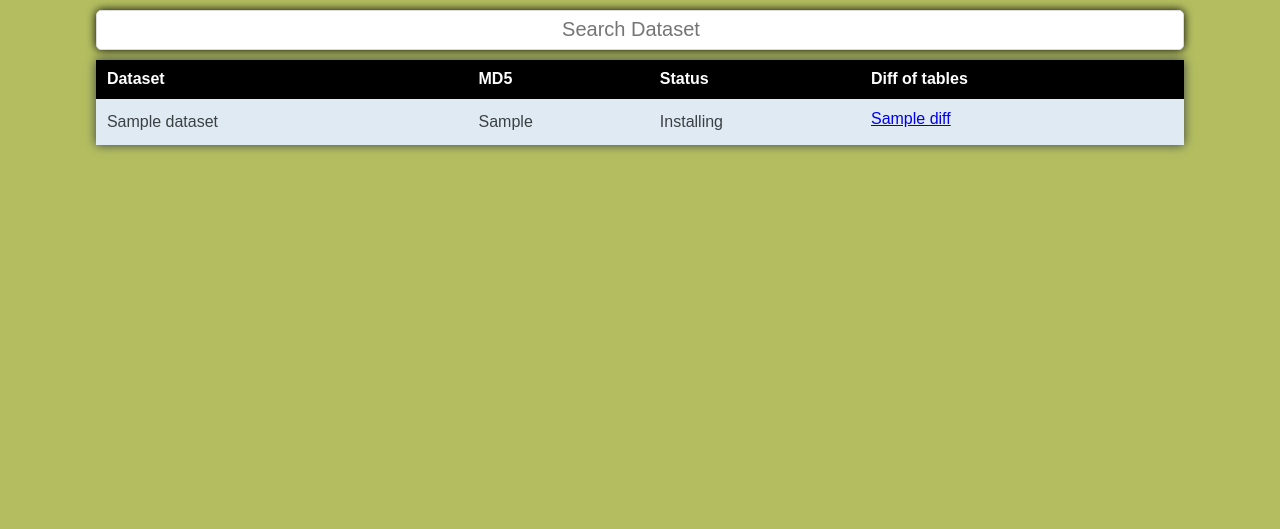
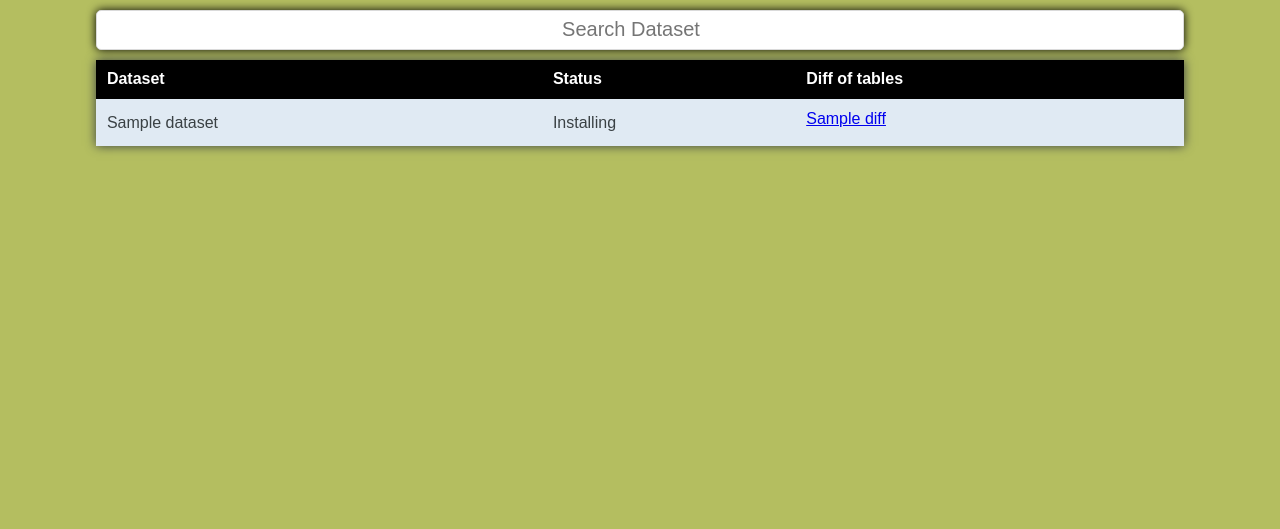
Before and after one commit to weecology/retrieverdash, a Django app: template retrieverdash/templates/new_dashboard.html in a window 1280 px wide. Shown: the part 169-698 px from the top of the page. Run offline with Django 3.2, Linux system fonts and the light colour scheme; the template is opened without the code that fills it: most values are stand-ins (such as "Sample title", 1, 10 or a date in 2020).

Commit message:
Remove md5 from dashboard

```diff
--- a/retrieverdash/templates/new_dashboard.html
+++ b/retrieverdash/templates/new_dashboard.html
@@ -139,14 +139,12 @@
         <table id="datasetTable">
             <tr>
                 <th>Dataset</th>
-                <th>MD5</th>
                 <th>Status</th>
                 <th>Diff of tables</th>
             </tr>
             {% for dataset, detail in datasets.items|dictsort:"0.lower" %}
             <tr>
                 <td>{{dataset}}</td>
-                <td>{{detail.md5}}</td>
                 {% ifequal detail.status False%}
                 <td>Failing</td>
                 {% else %}
```
